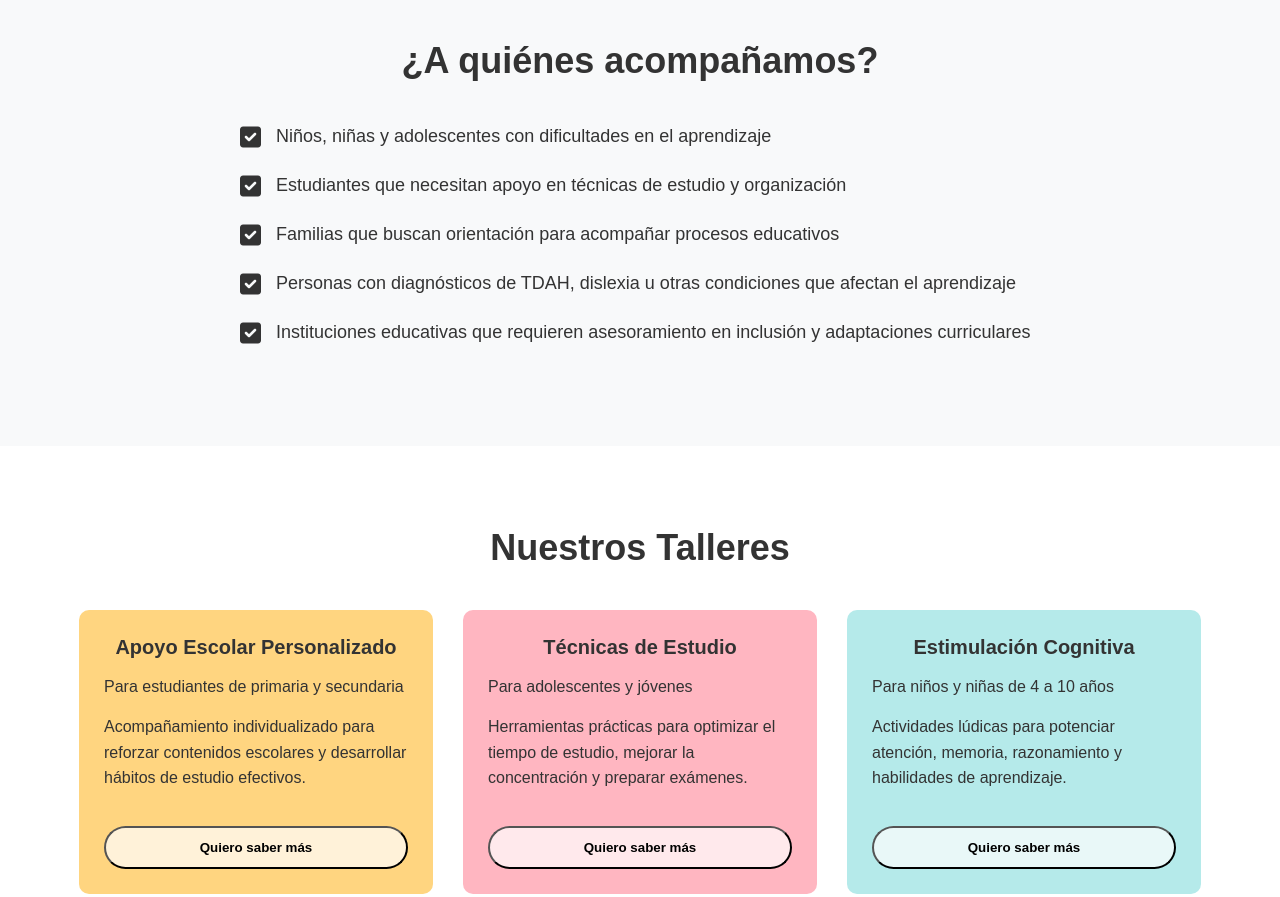
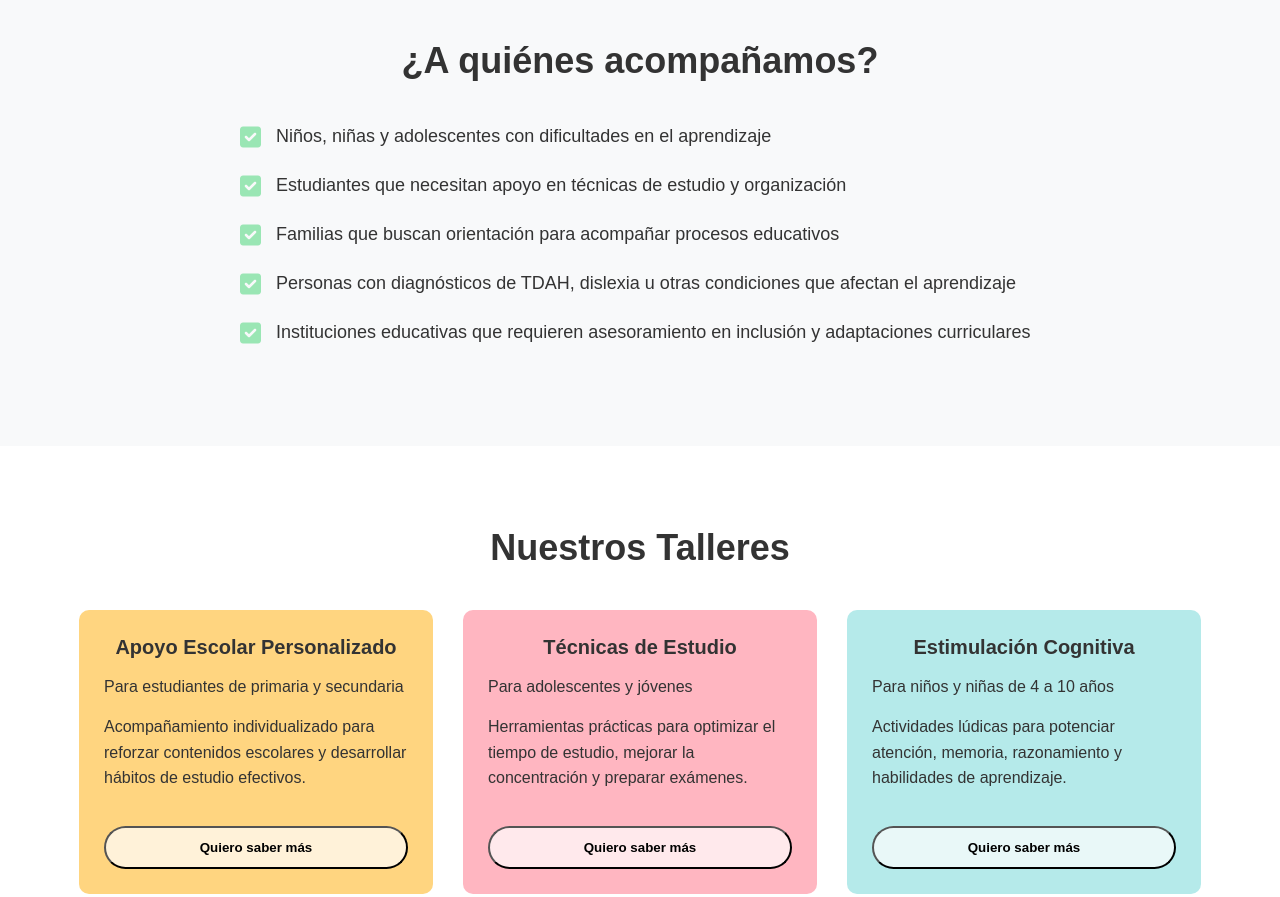
Before and after one commit to txna25/espacio.psicopedagogico, a plain HTML site: page index.html in a window 1280 px wide. Shown: the part 1080-1977 px from the top of the page. Drawn offline with Linux system fonts and the light colour scheme.

Commit message:
Update styles.css

```diff
--- a/styles.css
+++ b/styles.css
@@ -5,6 +5,8 @@
     --pink-pastel: #FFB6C1;
     --light-purple: #E0BBE4;
     --peach: #FFDAB9;
+    --orange-pastel: #FFDAB9;
+    --green-pastel: #9AE6B4;
     --light-yellow: #FFFACD;
     --dark-text: #333333;
     --light-text: #666666;
```
